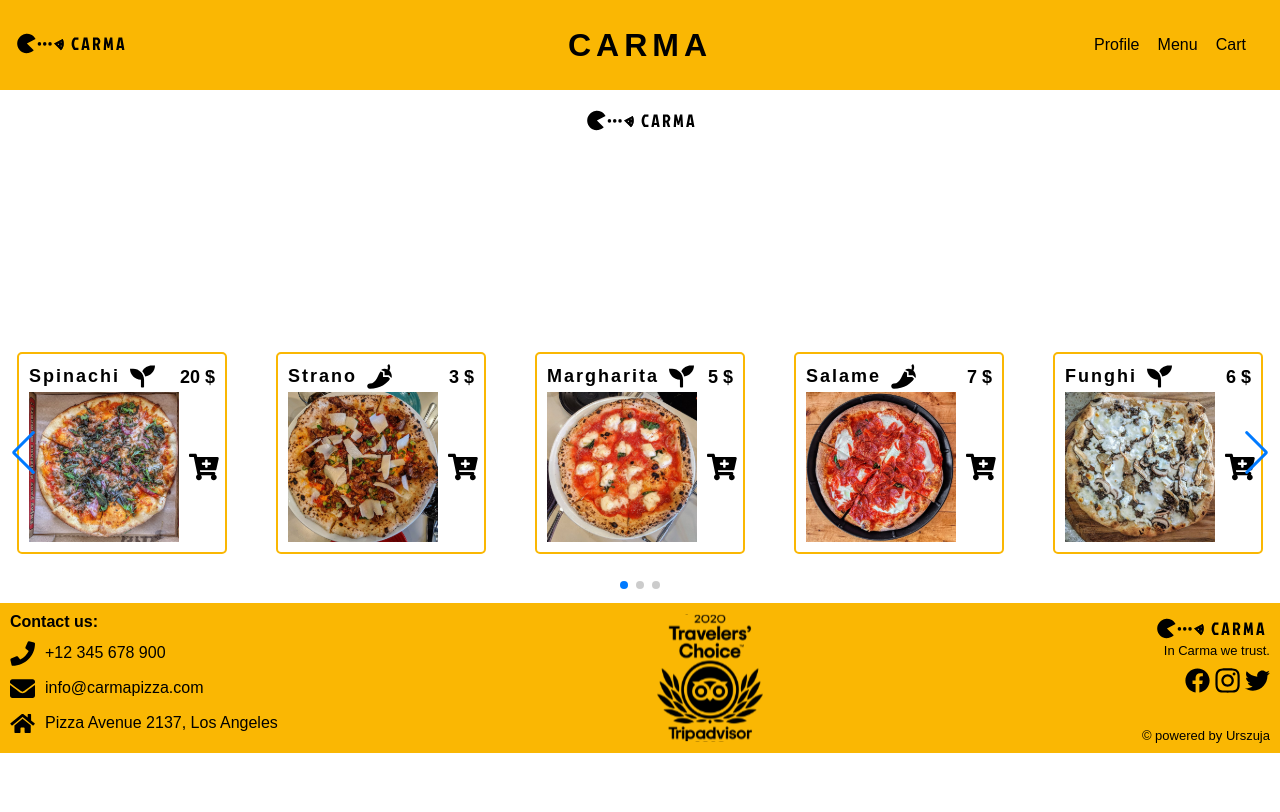
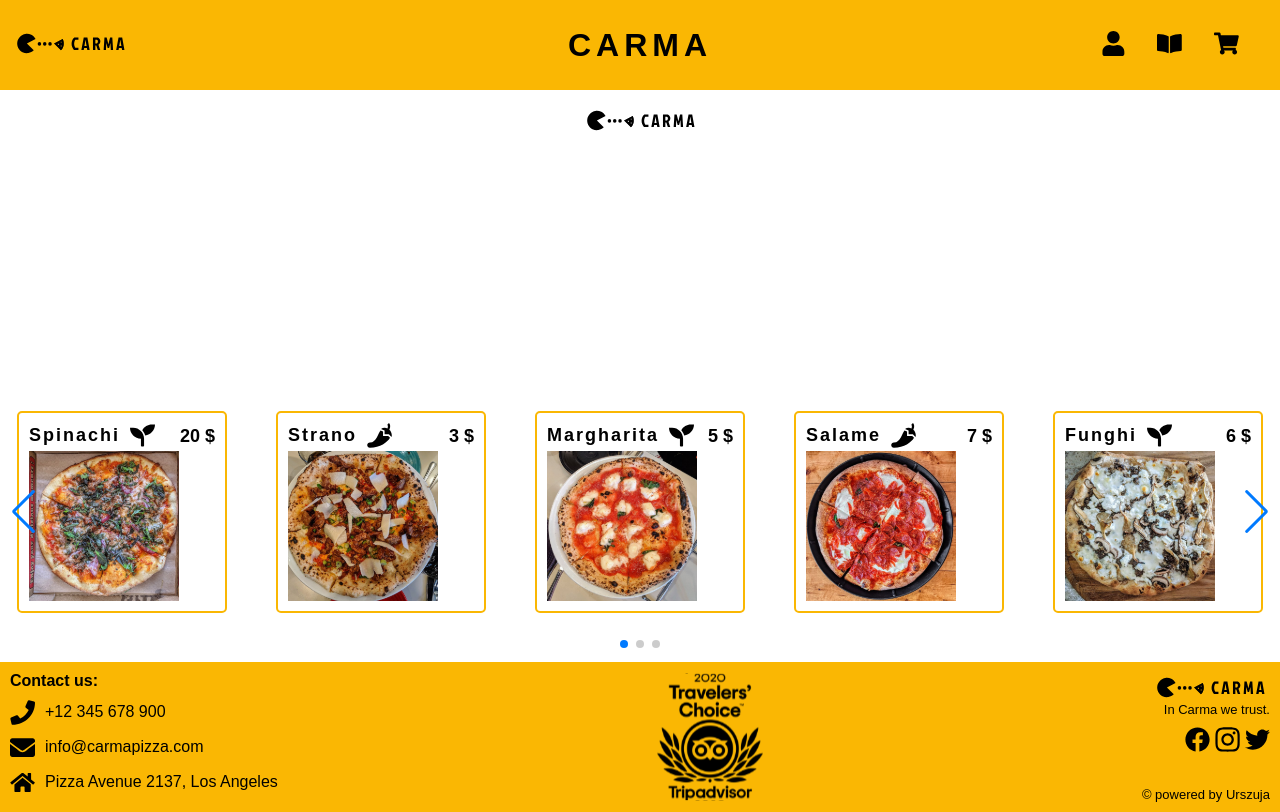
Before and after one commit to Urszuja/Carma.Restaurant.Project.Typescript.NextJS, a Next.js app in the folder carma-app/: page / in a window 1280 px wide. Built offline with nearby package versions, Linux system fonts and the light colour scheme; data requests are answered from the project's data file; a web font is replaced by a local one.

Commit message:
link to menu on homepage added

```diff
--- a/carma-app/components/MenuItem/MiniMenuItem.tsx
+++ b/carma-app/components/MenuItem/MiniMenuItem.tsx
@@ -52,6 +52,7 @@ function MiniMenuItem({
           height={150}
         />
         <Image
+          className="cart-image"
           onClick={() => setOrderDetail(true)}
           src="/FontAwesomeIcons/cart-plus.svg"
           alt="add to order"
--- a/carma-app/components/header/Header.tsx
+++ b/carma-app/components/header/Header.tsx
@@ -25,13 +25,34 @@ function Header() {
       <h1 id="restaurantName">{restaurantName}</h1>
       <div className="linkContainer">
         <div className="link">
-          <Link href="/order/list">Profile</Link>
+          <Link href="/order/list">
+            <Image
+              src="/FontAwesomeIcons/user.svg"
+              alt="user"
+              width={25}
+              height={25}
+            />
+          </Link>
         </div>
         <div className="link">
-          <Link href="/menu">Menu</Link>
+          <Link href="/menu">
+            <Image
+              src="/FontAwesomeIcons/menu.svg"
+              alt="menu"
+              width={25}
+              height={25}
+            />
+          </Link>
         </div>
         <div className="link">
-          <Link href="/order">Cart</Link>
+          <Link href="/order">
+            <Image
+              src="/FontAwesomeIcons/shopping-cart.svg"
+              alt="cart"
+              width={25}
+              height={25}
+            />
+          </Link>
         </div>
       </div>
     </StyledHeader>
--- a/carma-app/pages/index.tsx
+++ b/carma-app/pages/index.tsx
@@ -1,4 +1,5 @@
 import Image from "next/image";
+import Link from "next/link";
 import Carousel from "../components/Carousel/Carousel";
 import { IMenuItem, IMenuItems } from "../model/MenuItem";
 
@@ -14,6 +15,10 @@ export default function Home({ menuItems }: IMenuItems) {
         drumstick. Strip steak burgdoggen jowl capicola meatloaf beef ribs jerky
         corned beef fatback filet mignon. Drumstick alcatra pork tail pig.
       </div>
+      <h3>
+        Check our
+        <Link href="/menu"> menu</Link>
+      </h3>
       <Carousel menuItems={menuItems} />
     </div>
   );
--- a/carma-app/styles/GlobalStyles.ts
+++ b/carma-app/styles/GlobalStyles.ts
@@ -63,10 +63,19 @@ a {
   align-items: center;
   color: white;
 
-  h4 {
+  h3, h4 {
     letter-spacing: 2px;
+
+    a {
+      text-decoration: underline;
+
+    }
   }
 
+
+  .cart-image {
+    display: none;
+  }
 
 }
 
```
Also changed, not shown: carma-app/public/FontAwesomeIcons/menu.svg (added), carma-app/public/FontAwesomeIcons/user.svg (added).
